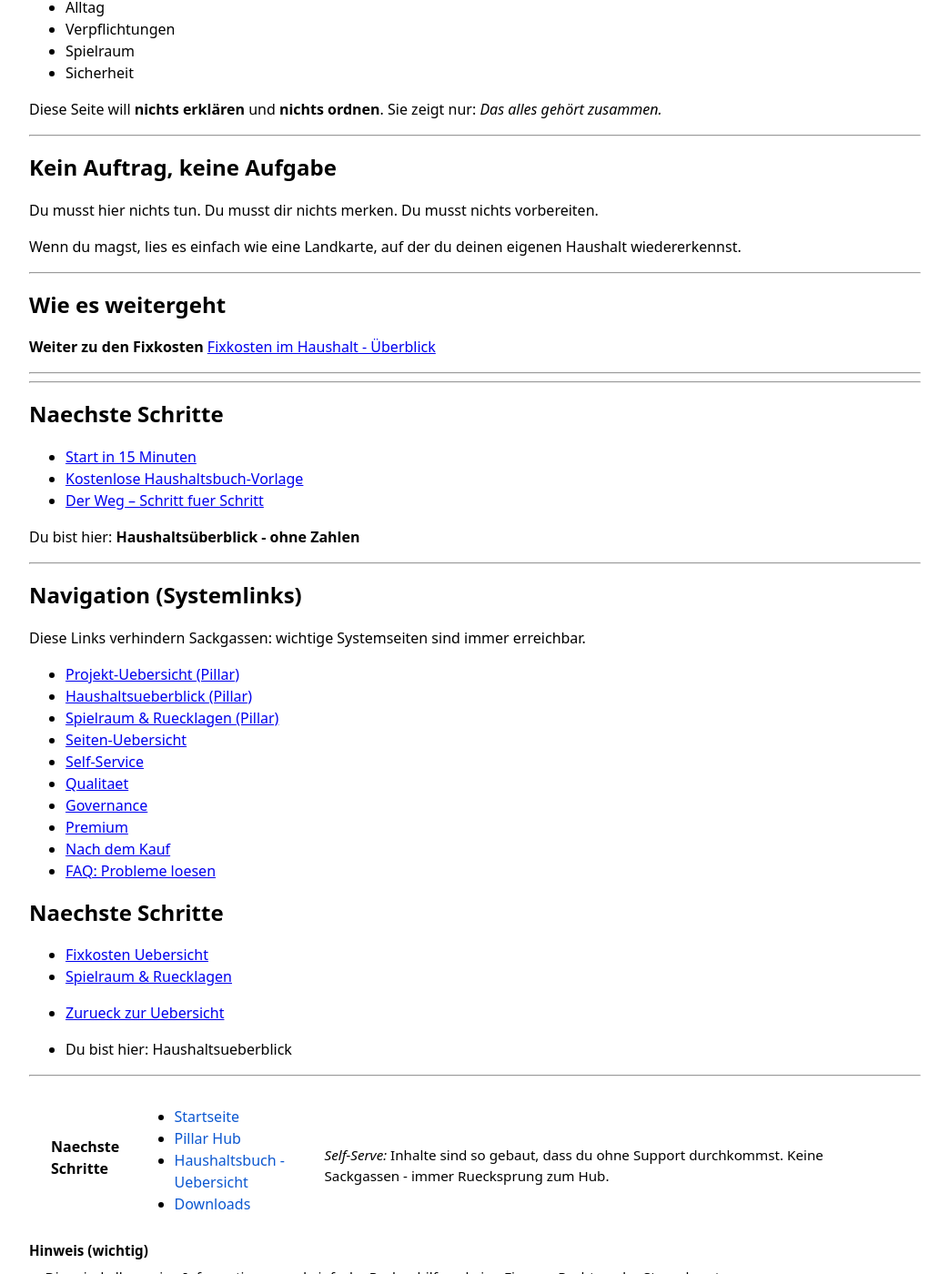
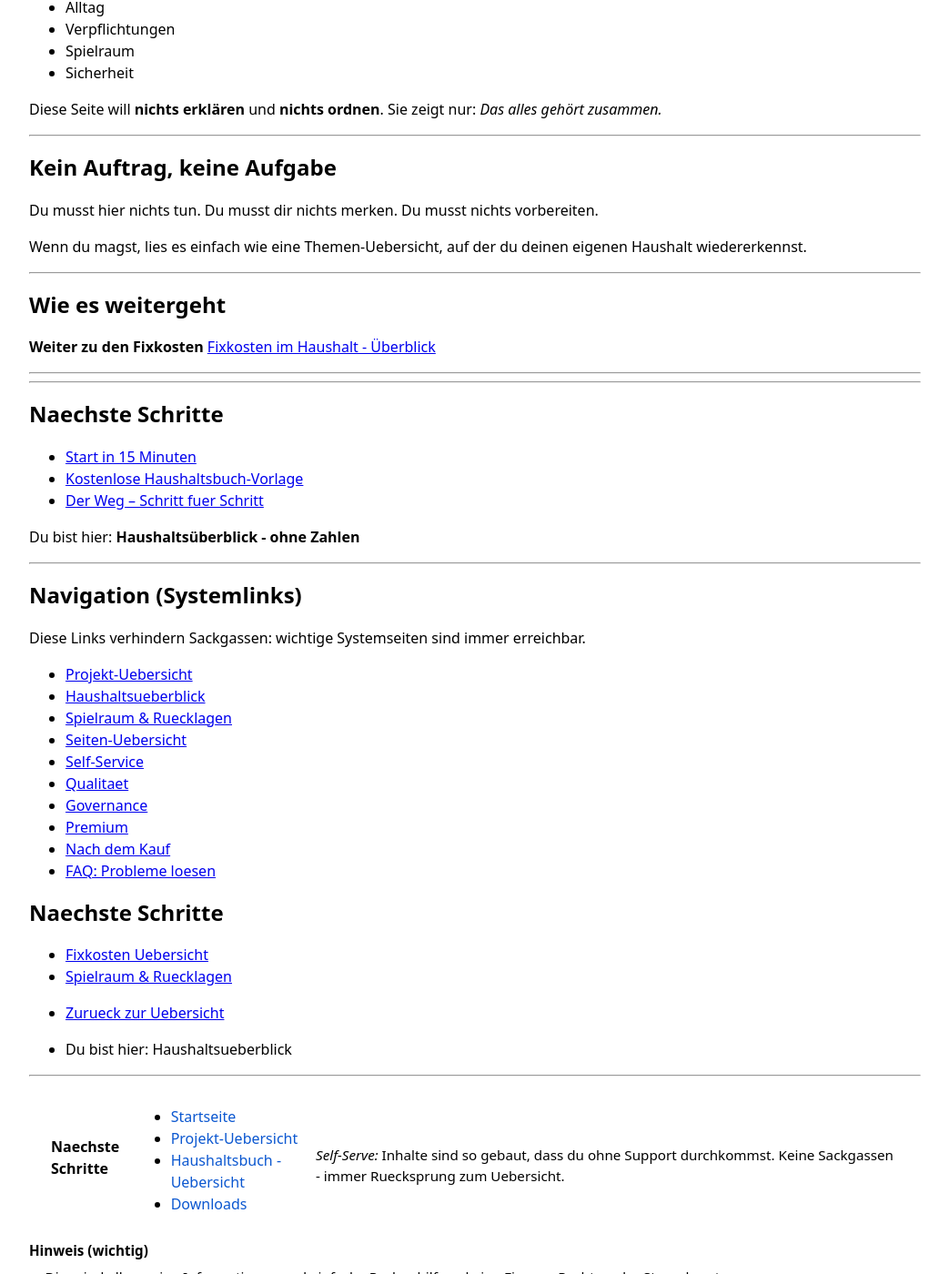
Before and after one commit to gluecklich-tools/einfach-geld-ordnen, a Jekyll site: the page built from pillar/haushaltsueberblick.md, in a window 1280 px wide and 1400 px high, scrolled down 360 px. Shown: the whole window at 91% size, without its empty margins (118-1161 px from the left). Built offline with Jekyll 4.4.1, drawn with Linux system fonts in a browser that asks for light colours.

Commit message:
Full replacement / Clone-Replace: UX wording sweep v2 (remove pillar/system/cluster labels, clean pillar overview links) (A# v###)

```diff
--- a/_includes/flow-footer.html
+++ b/_includes/flow-footer.html
@@ -42,9 +42,9 @@ flow_systemlinks: true|false
 <p>Diese Links verhindern Sackgassen: wichtige Systemseiten sind immer erreichbar.</p>
 
 <ul>
-  <li><a href="{{ site.baseurl }}/pillar/einfach-geld-ordnen.html">Projekt-Uebersicht (Pillar)</a></li>
-  <li><a href="{{ site.baseurl }}/pillar/haushaltsueberblick.html">Haushaltsueberblick (Pillar)</a></li>
-  <li><a href="{{ site.baseurl }}/pillar/spielraum-ruecklagen.html">Spielraum &amp; Ruecklagen (Pillar)</a></li>
+  <li><a href="{{ site.baseurl }}/pillar/einfach-geld-ordnen.html">Projekt-Uebersicht</a></li>
+  <li><a href="{{ site.baseurl }}/pillar/haushaltsueberblick.html">Haushaltsueberblick</a></li>
+  <li><a href="{{ site.baseurl }}/pillar/spielraum-ruecklagen.html">Spielraum &amp; Ruecklagen</a></li>
 
   <li><a href="{{ site.baseurl }}/seiten/index.html">Seiten-Uebersicht</a></li>
   <li><a href="{{ site.baseurl }}/seiten/self_service.html">Self-Service</a></li>
--- a/_includes/no_sackgasse_footer.html
+++ b/_includes/no_sackgasse_footer.html
@@ -5,7 +5,7 @@
     <li><a href="{{ site.baseurl }}/">Startseite</a></li>
 
     {% assign p_pillar = site.pages | where: "permalink", "/pillar/index.html" | first %}
-    {% if p_pillar %}<li><a href="{{ site.baseurl }}{{ p_pillar.permalink }}">Pillar Hub</a></li>{% endif %}
+    {% if p_pillar %}<li><a href="{{ site.baseurl }}{{ p_pillar.permalink }}">Projekt-Uebersicht</a></li>{% endif %}
 
     {% assign p_hhb = site.pages | where: "permalink", "/seiten/haushaltsbuch.html" | first %}
     {% if p_hhb %}<li><a href="{{ site.baseurl }}{{ p_hhb.permalink }}">Haushaltsbuch - Uebersicht</a></li>{% endif %}
@@ -18,7 +18,7 @@
   </ul>
 
   <p style="margin:0.75rem 0 0 0;font-size:0.95rem;">
-    <em>Self-Serve:</em> Inhalte sind so gebaut, dass du ohne Support durchkommst. Keine Sackgassen - immer Ruecksprung zum Hub.
+    <em>Self-Serve:</em> Inhalte sind so gebaut, dass du ohne Support durchkommst. Keine Sackgassen - immer Ruecksprung zum Uebersicht.
   </p>
 </nav>
 
--- a/pillar/haushaltsueberblick.md
+++ b/pillar/haushaltsueberblick.md
@@ -39,7 +39,7 @@ Du musst hier nichts tun.
 Du musst dir nichts merken.
 Du musst nichts vorbereiten.
 
-Wenn du magst, lies es einfach wie eine Landkarte,
+Wenn du magst, lies es einfach wie eine Themen-Uebersicht,
 auf der du deinen eigenen Haushalt wiedererkennst.
 
 ---
```
Also changed, not shown: pillar/abos-kuendigen.md (+1 -1 lines), pillar/cluster.md (+1 -1 lines), pillar/index.md (+4 -10 lines).
